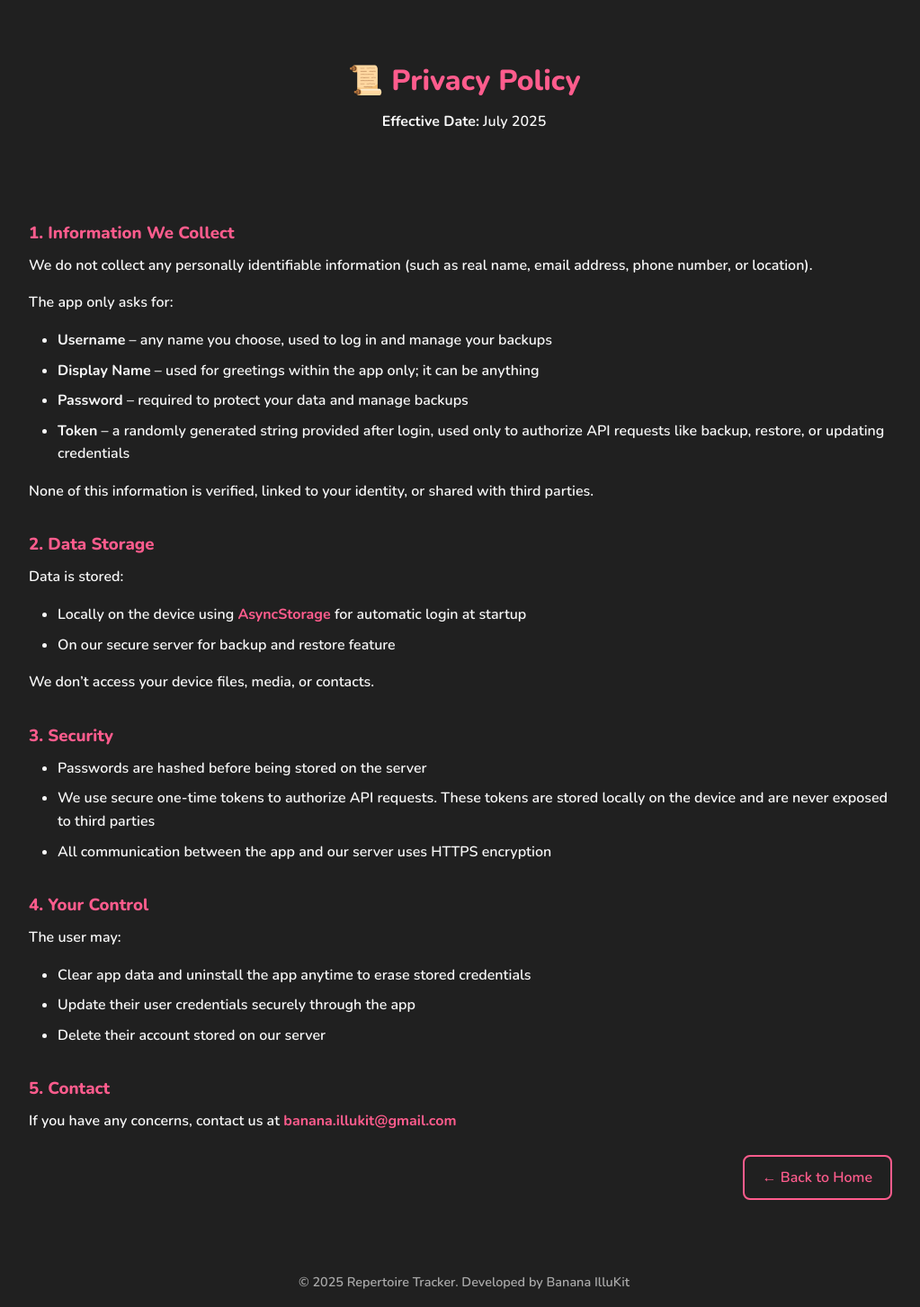
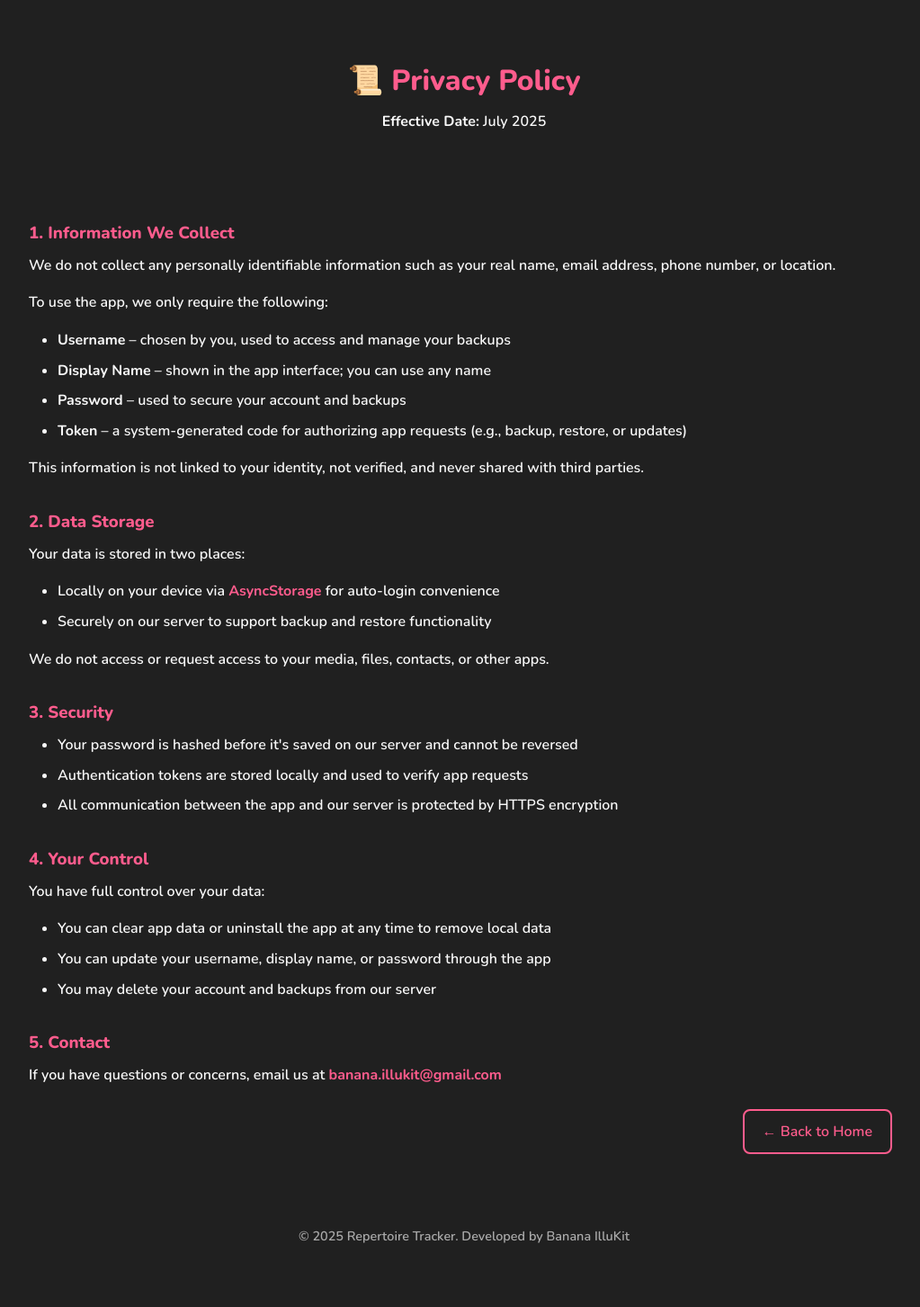
Before and after one commit to Kheijhackt/RepertoireTracker_Backend, a Django app: page /privacy/ in a window 1280 px wide. Shown: the whole page at 90% size, without its empty margins (124-1147 px from the left). After the commit the page ends 1382 px from the top, so only its background shows below. Run offline with Django 5.2, Linux system fonts and the light colour scheme.

Commit message:
Modified pp and tos and letter

```diff
--- a/core/templates/home.html
+++ b/core/templates/home.html
@@ -111,7 +111,7 @@
 
     <section class="about-note">
         <div class="about-img-wrapper">
-            <img src="https://lh3.googleusercontent.com/d/17r8xUYcAeLmWx0niRaXaWjB5XBUGZQ7e"
+            <img src="https://lh3.googleusercontent.com/d/1K-3--kmRkcLVIU6FPEiUn4VeK4t5b8eo"
                 alt="Paper letter from Calify" class="about-img">
         </div>
     </section>
--- a/core/templates/privacy.html
+++ b/core/templates/privacy.html
@@ -24,54 +24,47 @@
 
     <div class="container" style="max-width: 1000px; margin: 3rem auto;">
         <h3>1. Information We Collect</h3>
-        <p>We do not collect any personally identifiable information (such as real name, email address,
-            phone number, or
-            location).
-        </p>
-        <p>The app only asks for:</p>
+        <p>We do not collect any personally identifiable information such as your real name, email address, phone
+            number, or location.</p>
+        <p>To use the app, we only require the following:</p>
         <ul style="text-align: left;">
-            <li><strong>Username</strong> – any name you choose, used to log in and manage your backups</li>
-            <li><strong>Display Name</strong> – used for greetings within the app only; it can be anything</li>
-            <li><strong>Password</strong> – required to protect your data and manage backups</li>
-            <li><strong>Token</strong> – a randomly generated string provided after login, used only to authorize API
-                requests like backup, restore, or updating credentials</li>
+            <li><strong>Username</strong> – chosen by you, used to access and manage your backups</li>
+            <li><strong>Display Name</strong> – shown in the app interface; you can use any name</li>
+            <li><strong>Password</strong> – used to secure your account and backups</li>
+            <li><strong>Token</strong> – a system-generated code for authorizing app requests (e.g., backup, restore, or
+                updates)</li>
         </ul>
-        <p>None of this information is verified, linked to your identity, or shared with third parties.</p>
+        <p>This information is not linked to your identity, not verified, and never shared with third parties.</p>
 
         <h3>2. Data Storage</h3>
-        <p>
-            Data is stored:
+        <p>Your data is stored in two places:</p>
         <ul style="text-align: left;">
-            <li>Locally on the device using <a href="https://react-native-async-storage.github.io/async-storage/"
-                    target="_blank">
-                    AsyncStorage</a> for automatic login at startup
-            </li>
-            <li>On our secure server for backup and restore feature</li>
+            <li>Locally on your device via <a href="https://react-native-async-storage.github.io/async-storage/"
+                    target="_blank">AsyncStorage</a> for auto-login convenience</li>
+            <li>Securely on our server to support backup and restore functionality</li>
         </ul>
-        We don’t access your device files, media, or contacts.
-        </p>
+        <p>We do not access or request access to your media, files, contacts, or other apps.</p>
 
         <h3>3. Security</h3>
         <ul>
-            <li>Passwords are hashed before being stored on the server</li>
-            <li>We use secure one-time tokens to authorize API requests. These tokens
-                are stored locally on the device and are never exposed to third parties</li>
-            <li>All communication between the app and our server uses HTTPS encryption</li>
+            <li>Your password is hashed before it's saved on our server and cannot be reversed</li>
+            <li>Authentication tokens are stored locally and used to verify app requests</li>
+            <li>All communication between the app and our server is protected by HTTPS encryption</li>
         </ul>
 
         <h3>4. Your Control</h3>
-        <p>The user may:</p>
+        <p>You have full control over your data:</p>
         <ul>
-            <li>Clear app data and uninstall the app anytime to erase stored credentials</li>
-            <li>Update their user credentials securely through the app</li>
-            <li>Delete their account stored on our server</li>
+            <li>You can clear app data or uninstall the app at any time to remove local data</li>
+            <li>You can update your username, display name, or password through the app</li>
+            <li>You may delete your account and backups from our server</li>
         </ul>
 
         <h3>5. Contact</h3>
-        <p>If you have any concerns, contact us at <a
-                href="https://mail.google.com/mail/?view=cm&fs=1&to=banana.illukit@gmail.com" target="_blank">
-                banana.illukit@gmail.com
-            </a></p>
+        <p>If you have questions or concerns, email us at <a
+                href="https://mail.google.com/mail/?view=cm&fs=1&to=banana.illukit@gmail.com"
+                target="_blank">banana.illukit@gmail.com</a></p>
+
 
         <div style="flex-direction: row; display: flex; justify-content: end;">
             <a href="/" style="padding: 0;">
```
Also changed, not shown: core/templates/terms.html (+13 -12 lines).
